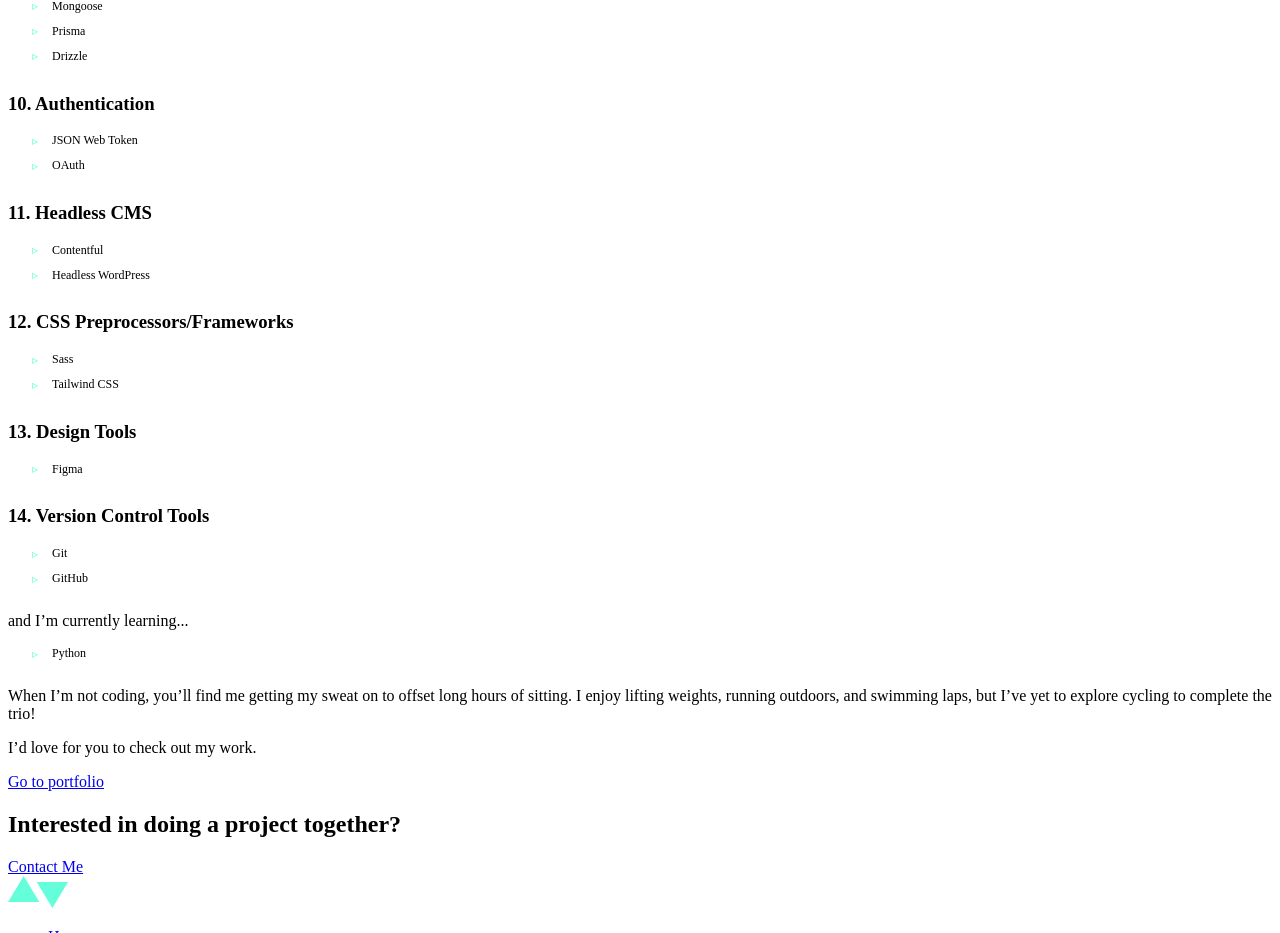
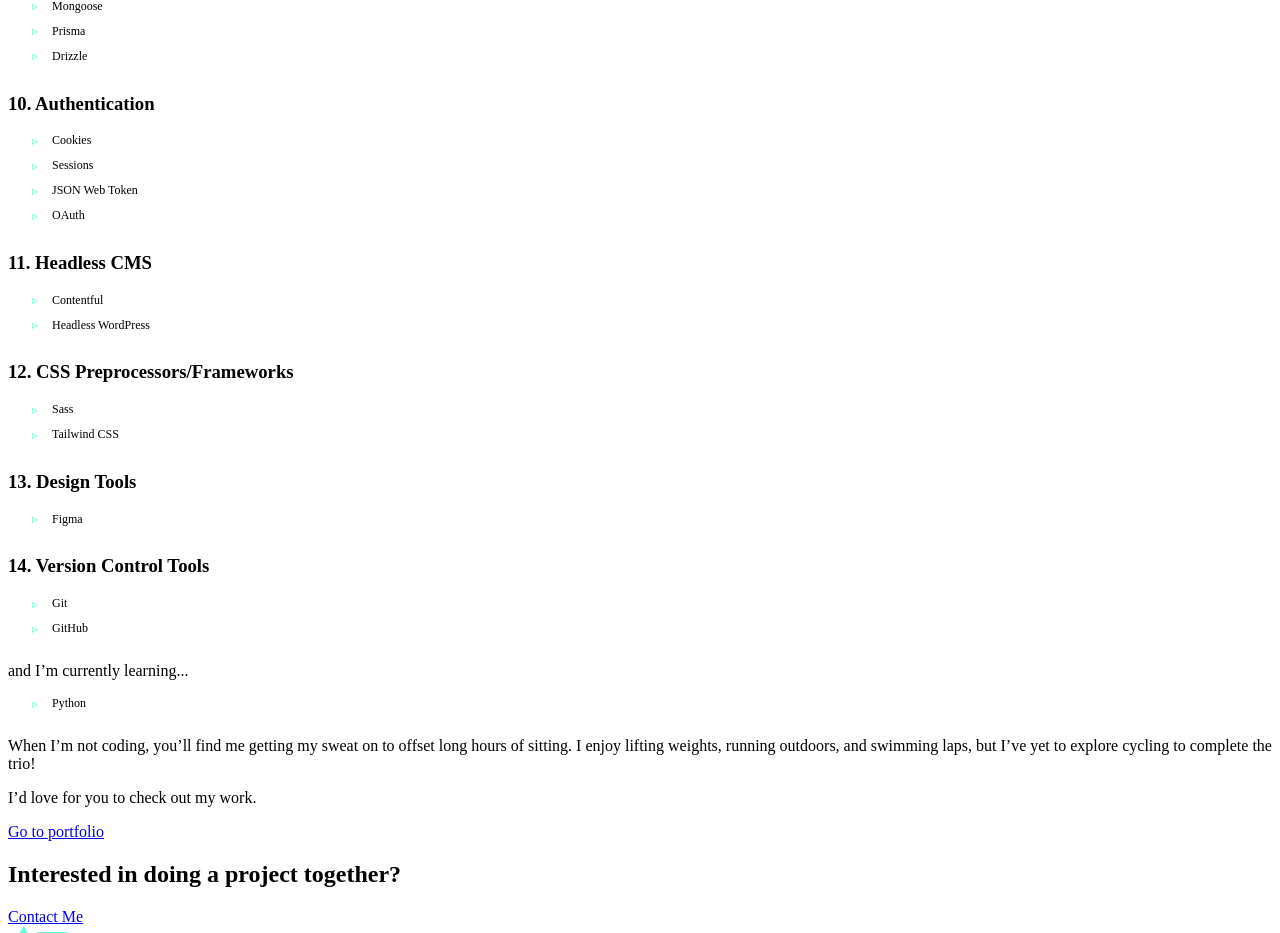
Before and after one commit to stephmunez/portfolio-website-v2, a Next.js app: page / in a window 1280 px wide. Shown: the part 2098-3031 px from the top of the page. Built offline with nearby package versions, Linux system fonts and the light colour scheme.

Commit message:
Update About.js

```diff
--- a/components/About/About.js
+++ b/components/About/About.js
@@ -44,7 +44,7 @@ const skills = {
   },
   auth: {
     title: 'Authentication',
-    items: ['JSON Web Token', 'OAuth'],
+    items: ['Cookies', 'Sessions', 'JSON Web Token', 'OAuth'],
   },
   cms: {
     title: 'Headless CMS',
```
